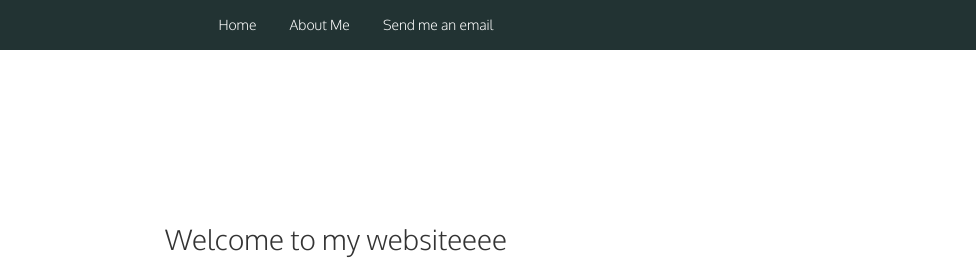
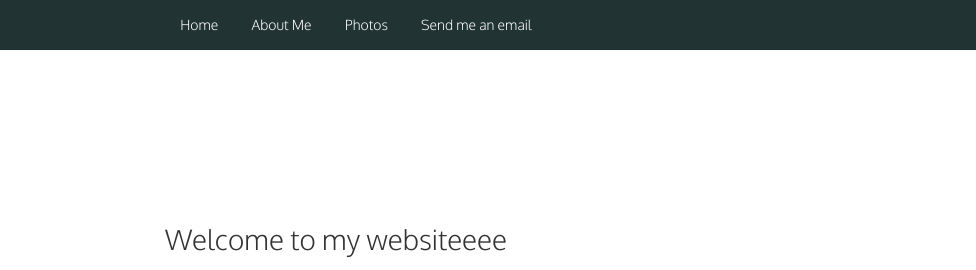
Before and after one commit to cristiancuda/cristiancuda.github.io, a plain HTML site: page index.html in a window 1280 px wide. Shown: the top 270 px of the page, 304-1280 px from the left. Drawn offline with nearby package versions, Linux system fonts and the light colour scheme.

Commit message:
Update index.html

```diff
--- a/index.html
+++ b/index.html
@@ -19,6 +19,7 @@
                     <ul>
                         <li><a class="active" href="index.html">Home</a></li>
                         <li><a href="http://www.cristiancuda.com/about.html">About Me</a></li>
+			<li><a href="http://www.cristiancuda.com/photos.html">Photos</a></li>
                         <li><a href="mailto:cudacristian@gmail.com">Send me an email</a></li>
                     </ul>
 
@@ -50,7 +51,6 @@
 				<p> im aksfaignianggeiegniangagga;iegj;aeigi;ahegiaheg;linaeg;labneg;libaei;lgbae;lbg;laeibgni;laenglinae;lignlaienglaegnlaenligae</p>
 				<p> im aksfaignianggeiegniang1agga1;iegj;aeigi;ahegiaheg;linaeg;labneg;libaei;lgbae;lbg;laeibgni;laenglinae;lignlaienglaegnlaenligae</p>
 				<p> im aksfaignianggeiegniangagga;iegj;aeigi;ahegiaheg;linaeg;labneg;libaei;lgbae;lbg;laeibgni;laenglinae;lignlaienglaegnlaenligae</p>
-        <!--footer-->
         <div class="footer">
             <div class="container">
                 <div class="row">
```
